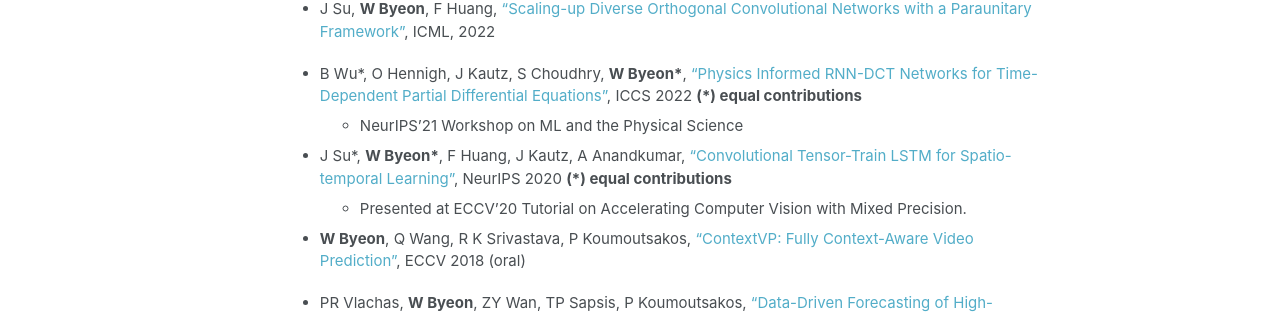
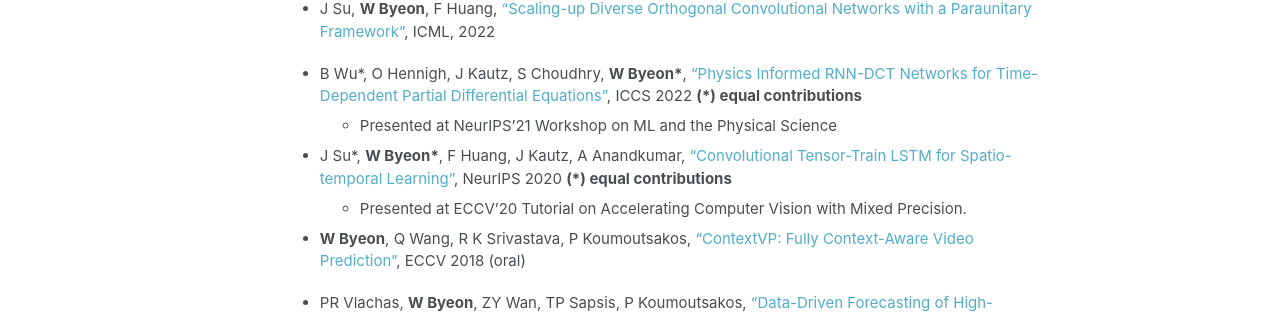
Before and after one commit to wonmin-byeon/wonmin-byeon.github.io, a Jekyll site: the page built from _pages/about.md, in a window 1280 px wide and 1048 px high. Shown: the part 516-830 px from the top of the window. Built offline with Jekyll 4.4.1, drawn with Linux system fonts in a browser that asks for light colours.

Commit message:
update selected projects

```diff
--- a/_pages/about.md
+++ b/_pages/about.md
@@ -30,7 +30,7 @@ Selected Projects
 * J Su, <b>W Byeon</b>, F Huang, ["Scaling-up Diverse Orthogonal Convolutional Networks with a Paraunitary Framework"](https://wonmin-byeon.github.io/publication/2022-orthoNN), ICML, 2022
 
 * B Wu*, O Hennigh, J Kautz, S Choudhry, <b>W Byeon*</b>, ["Physics Informed RNN-DCT Networks for Time-Dependent Partial Differential Equations"](https://wonmin-byeon.github.io/publication/2022-rnndct), ICCS 2022 <b> (*) equal contributions </b>
-    - NeurIPS'21 Workshop on ML and the Physical Science
+    - Presented at NeurIPS'21 Workshop on ML and the Physical Science
 
 
 * J Su*, <b>W Byeon*</b>, F Huang, J Kautz, A Anandkumar, ["Convolutional Tensor-Train LSTM for Spatio-temporal Learning"](https://wonmin-byeon.github.io/publication/2020-convttlstm), NeurIPS 2020 <b> (*) equal contributions </b>
```
